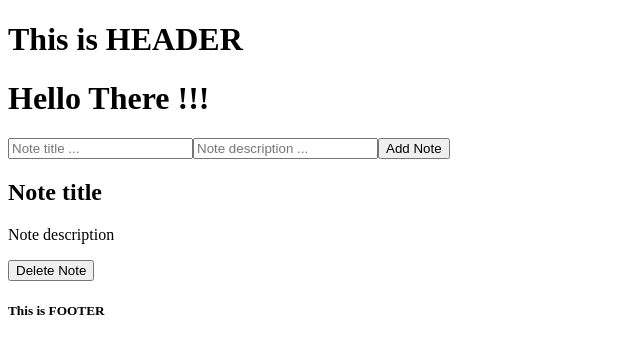
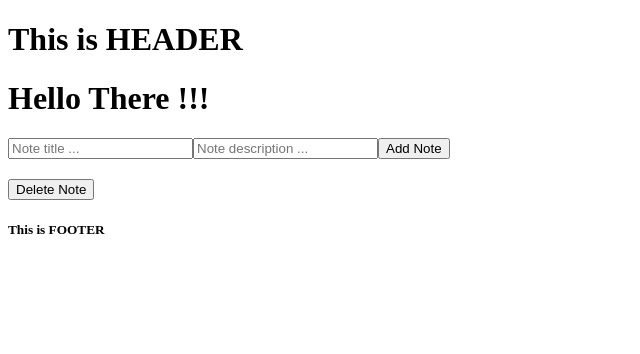
Before and after one commit to OmarMohmdSuleiman/myNotes, a React (Vite) app: page / in a window 1280 px wide. Shown: the top 354 px of the page, without its empty margins (0-640 px from the left). Built offline with nearby package versions, Linux system fonts and the light colour scheme.

Commit message:
Add props to Note component for dynamic content rendering

```diff
--- a/src/components/Note.jsx
+++ b/src/components/Note.jsx
@@ -1,9 +1,11 @@
 import React from "react";
 
-function Note(){
+function Note(props){
+
+
     return (<div>
-        <h2>Note title</h2>
-        <p>Note description</p>
+        <h2>{props.title}</h2>
+        <p>{props.content}</p>
         <button>Delete Note</button>
     </div>);
 }
```
